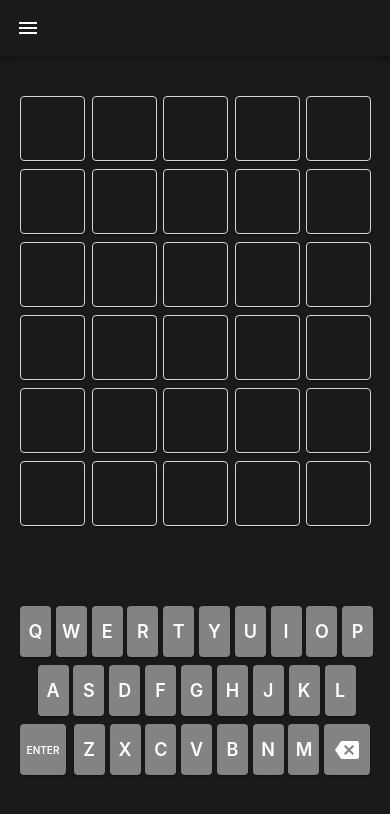
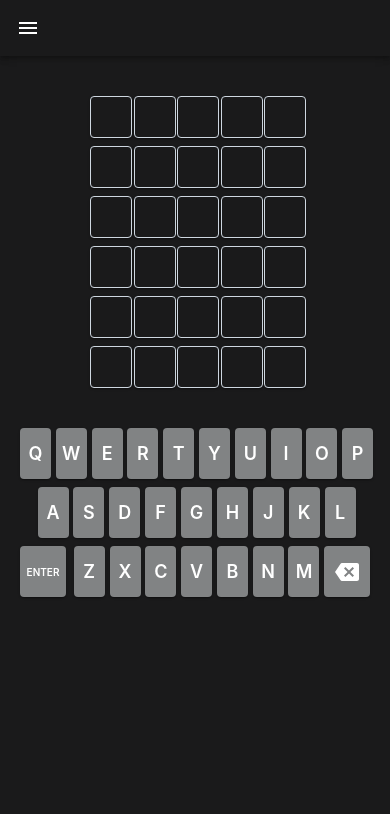
Before and after one commit to Morqos/WordleItalianoFrontEnd, a React (Create React App) app: page / in a window 390 px wide. Shown: the top 814 px of the page. Built offline with nearby package versions, Linux system fonts and the light colour scheme.

Commit message:
Made Board mobile responsive and fit better in mobile screen

```diff
--- a/src/GameComponents/Board.tsx
+++ b/src/GameComponents/Board.tsx
@@ -1,4 +1,7 @@
-import * as React from 'react';
+import React, {useEffect, useState} from "react";
+
+import CheckMobileScreen from '../ViewChecks/CheckMobileScreen';
+
 import { styled } from '@mui/material/styles';
 import Grid from '@mui/material/Grid';
 import Paper from '@mui/material/Paper';
@@ -27,9 +30,6 @@ const Item = styled(Paper)(({ theme }) => ({
   display: 'flex',
 
   color: "white",
-
-  height: 47,
-  width: 47
 }));
 
 const Board = (
@@ -42,6 +42,21 @@ const Board = (
         setWordAttempt: any
       }
   ) => {
+
+  const WIDTH_BOARD = 350
+  const LENGTH_SIDE_CELL = 47
+  const FONT_SIZE_MOBILE = 25
+
+  const WIDTH_BOARD_MOBILE = 210
+  const LENGTH_SIDE_CELL_MOBILE = 24
+  const FONT_SIZE = 42
+
+  let isMobileScreen = CheckMobileScreen();
+
+  const [lengthSideCell, setLengthSideCell] = useState(LENGTH_SIDE_CELL)
+  const [widthBoard, setWidthBoard] = useState(WIDTH_BOARD)
+  const [letterFontSize, setLetterFontSize] = useState(FONT_SIZE)
+
 
   function getCell(_row: number, _position: number) {
 
@@ -72,7 +87,10 @@ const Board = (
       <Grid item xs={2.4} md={2.4}>
         <Item
           sx={{
-            backgroundColor: colorBackground
+            backgroundColor: colorBackground,
+            height: lengthSideCell,
+            width: lengthSideCell,
+            fontSize: letterFontSize
           }}
         >
           {wordToDisplay[_position]}
@@ -126,8 +144,32 @@ const Board = (
     return arrayColorsWord
   }
 
+  useEffect(() => {
+    if(isMobileScreen) {
+      setDimensionsForMobile()
+    }
+    else {
+      setDimensionsForDesktop()
+    }
+  });
+
+  function setDimensionsForMobile()
+  {
+    setLengthSideCell(LENGTH_SIDE_CELL_MOBILE)
+    setWidthBoard(WIDTH_BOARD_MOBILE)
+    setLetterFontSize(FONT_SIZE_MOBILE)
+  }
+
+  function setDimensionsForDesktop()
+  {
+    setLengthSideCell(LENGTH_SIDE_CELL)
+    setWidthBoard(WIDTH_BOARD)
+    setLetterFontSize(FONT_SIZE)
+  }
+
+
   return (
-    <Box sx={{ mt: 5, mx: 'auto', width: 350}}>
+    <Box sx={{ mt: 5, mx: 'auto', width: widthBoard}}>
       <Grid
         container
         spacing={1}
--- a/src/GameComponents/Keyboard.tsx
+++ b/src/GameComponents/Keyboard.tsx
@@ -215,7 +215,7 @@ const Keyboard = (
 
   return (
     <>
-    <Box sx={{ mt: 10, mx: 'auto', width: firstRowWidth}}>
+    <Box sx={{ mt: 5, mx: 'auto', width: firstRowWidth}}>
       <Grid
         container
         spacing={1}
```
